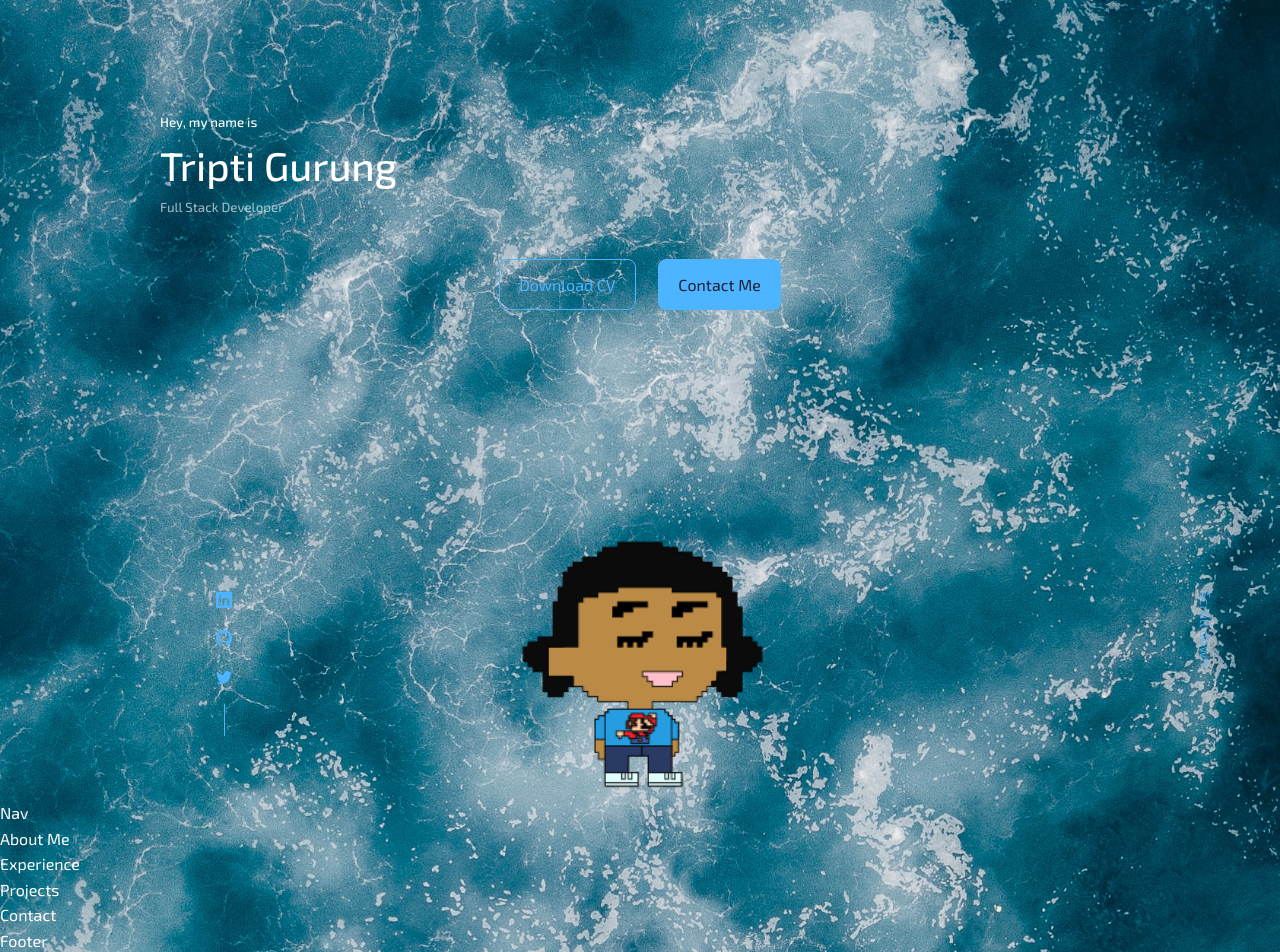
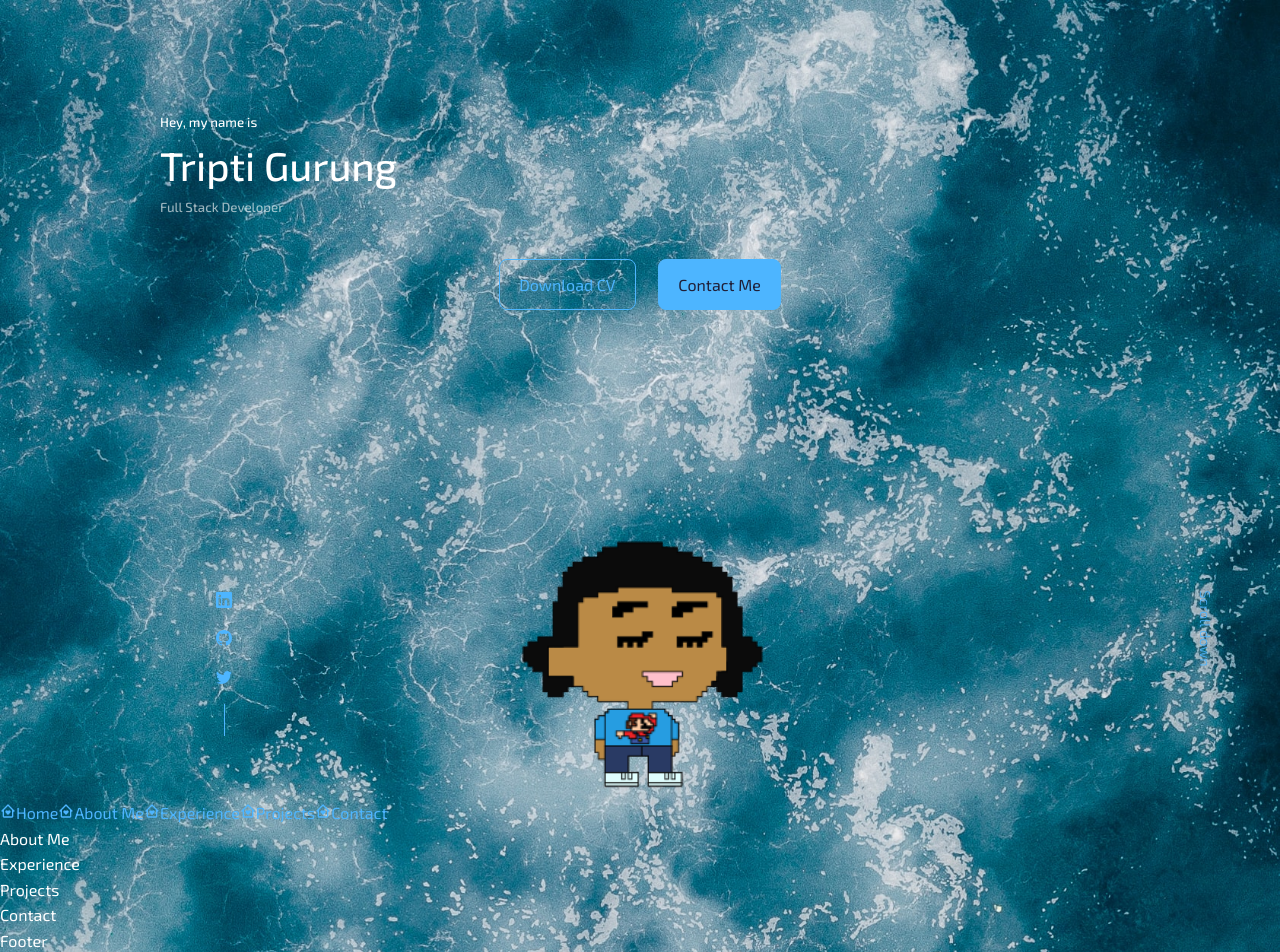
Before and after one commit to Trip25/MyPortfolio, a React (Create React App) app in the folder myportfolio/: page / in a window 1280 px wide. Built offline with nearby package versions, Linux system fonts and the light colour scheme; the HTML template or start-up script is replaced by a standard one.

Commit message:
working on the nav bar- need to look for icons

```diff
--- a/myportfolio/src/components/Nav/Nav.jsx
+++ b/myportfolio/src/components/Nav/Nav.jsx
@@ -1,9 +1,16 @@
 import React from 'react'
 import './nav.css'
+import {BiHomeHeart} from 'react-icons/bi'
 
 const Nav = () => {
   return (
-    <div>Nav</div>
+    <nav className="nav">
+      <a href="#home" className="nav__link"><BiHomeHeart/>Home</a>
+      <a href="#about" className="nav__link"><BiHomeHeart/>About Me</a>
+      <a href="#experience" className="nav__link"><BiHomeHeart/>Experience</a>
+      <a href="#project" className="nav__link"><BiHomeHeart/>Projects</a>
+      <a href="#contact" className="nav__link"><BiHomeHeart/>Contact</a>
+    </nav>
   )
 }
 
```
Also changed, not shown: 1 other file (tests, documents, lock files or other folders).
